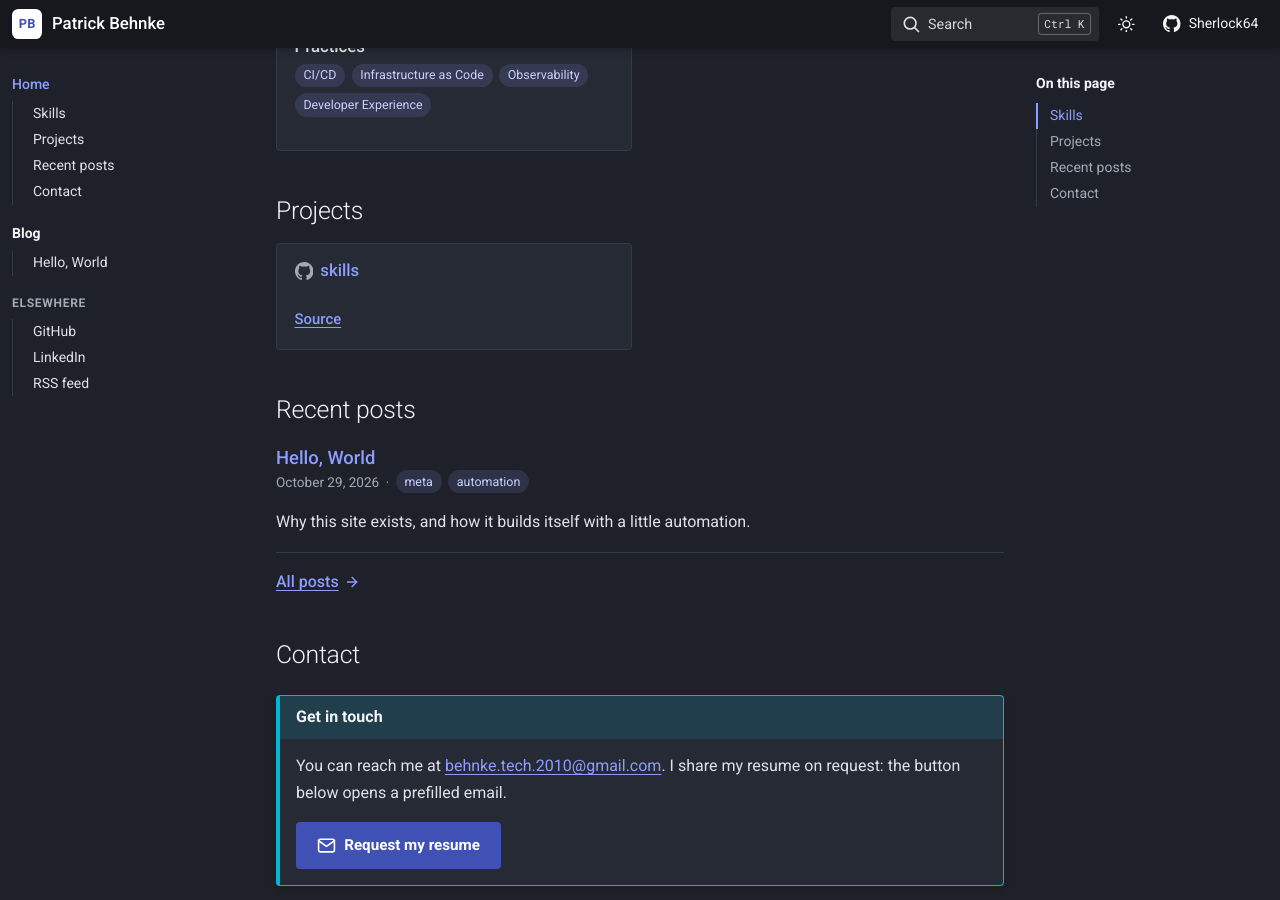
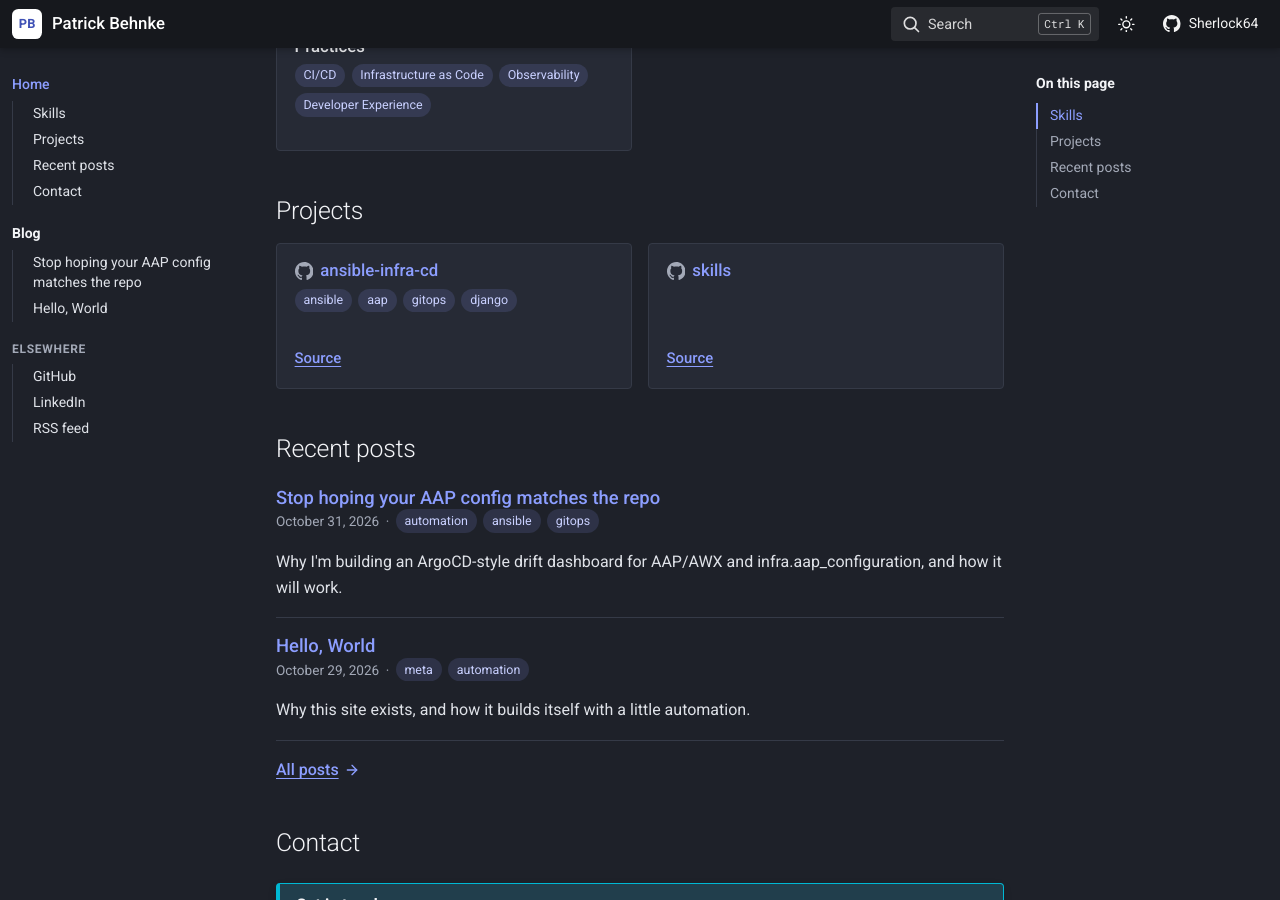
Before and after one commit to Sherlock64/portfolio, a Jekyll site: the page built from index.html, in a window 1280 px wide and 900 px high, scrolled down 627 px. Built offline with Jekyll 4.4.1, drawn with Linux system fonts in a browser that asks for light colours; part of the change alters nothing that is shown.

Commit message:
Add post: Stop hoping your AAP config matches the repo
Also add ansible-infra-cd to the Projects list.

Co-Authored-By: Claude Opus 5.5 <noreply@anthropic.com>

````diff
--- a/_data/projects.yml
+++ b/_data/projects.yml
@@ -21,4 +21,7 @@
 #   tags: [jekyll, github-actions]
 #   featured: true
 
+- repo: Sherlock64/ansible-infra-cd
+  tags: [ansible, aap, gitops, django]
+
 - repo: Sherlock64/skills
--- /dev/null
+++ b/blog/aap-config-drift.md
@@ -0,0 +1,148 @@
+---
+title: "Stop hoping your AAP config matches the repo"
+date: 2026-10-31
+tags: [automation, ansible, gitops]
+summary: "Why I'm building an ArgoCD-style drift dashboard for AAP/AWX and infra.aap_configuration, and how it will work."
+---
+
+If you manage AAP or AWX with `infra.aap_configuration`, you have a repo that
+describes how the platform should look. You also have the platform itself, and
+a handful of people with admin rights and a browser. Those two things drift
+apart, and nothing tells you when they do.
+
+I've lived with that gap for a long time, so I started building
+[ansible-infra-cd](https://github.com/Sherlock64/ansible-infra-cd): an
+ArgoCD-style tool where the repo is the source of truth, AAP is the target, and
+a dashboard shows you exactly where they disagree. Visibility beats hope.
+
+## Pushing config isn't the same as knowing it's applied
+
+There are plenty of ways to get config from a repo into AAP. A webhook on
+merge, a scheduled job template, Event-Driven Ansible reacting to a push. At
+work we use AAP and I've built some of those myself. They work. They push.
+
+What they don't do is tell you anything afterwards. Here's the classic case:
+
+1. Someone opens a job template in the UI and "just quickly" changes the
+   inventory or adds an extra var to fix something.
+2. They don't commit it. Maybe they meant to. They definitely meant to.
+3. The repo still says the old thing. AAP says the new thing.
+4. Next config run either quietly reverts their fix, or never touches that
+   object and the difference lives on forever.
+
+Either way you find out when something breaks, not when it changed. Until then
+you're just *hoping* it's all correct and no one has been messing with it.
+(There's always someone. So many troublemakers.)
+
+## Borrowing the ArgoCD model
+
+What I like about ArgoCD isn't any single feature. It's the feel: everything is
+at your fingertips and reported on. You open it and you know which apps are
+synced, which have drifted, and what the diff is. You sync now, or let it sync
+on its own.
+
+ansible-infra-cd applies that model to AAP:
+
+- **Desired state:** a config-as-code repo written for `infra.aap_configuration`.
+- **Live state:** your AAP or AWX instance, read through its API.
+- **The diff:** per object, so you can see *what* someone changed, not just
+  that something did.
+- **Sync:** push the repo's config to AAP on demand, or schedule it through the
+  API.
+
+The dashboard is for more than the person on call. An overview page shows
+health, drift counts, sync success rate, and recent activity, which means a
+manager can glance at it and see when a team isn't doing what they're supposed
+to. A visibly happy system makes a happy engineer, and a visibly unhappy one
+makes for a short, specific conversation.
+
+## How drift detection will work
+
+The obvious approach is to run the collection in check mode and read the
+result. Unfortunately `infra.aap_configuration` doesn't implement check mode
+properly, so I compute drift in Python instead:
+
+1. **Parse the repo.** Read the collection's variable files (the
+   `controller_*` and `gateway_*` vars) into a normalized model keyed by
+   object kind and name.
+2. **Pull live state.** Read-only, paginated GETs against the controller and
+   gateway APIs.
+3. **Compare.** Classify each object as one of:
+   - `synced`: matches
+   - `drifted`: exists in both, with a field-level diff
+   - `missing`: in the repo, not in AAP
+   - `extra`: in AAP, not in the repo (what you'd prune)
+4. **Store and show.** Save results per repository and run the check on a
+   schedule and on demand.
+
+So for a repo entry like this:
+
+```yaml
+controller_templates:
+  - name: "Patch web servers"
+    job_type: run
+    inventory: "Production"
+    project: "Ops playbooks"
+    playbook: "patch.yml"
+```
+
+the tool looks up "Patch web servers" in AAP and compares field by field. If
+someone swapped the inventory in the UI, that template shows up as `drifted`
+with the inventory as the changed field.
+
+> Avoiding false alarms
+>
+> AAP fills in defaults and server-side fields the repo never mentions, and it
+> never returns secret values. The comparison normalizes defaults and only
+> checks that secrets are present, otherwise every credential would look
+> drifted forever.
+{: .admonition .note}
+
+Each repository also gets a flowchart of its objects and their dependencies
+(organizations to credentials and inventories, projects and inventories to job
+templates, templates to workflows) colored by status. If a credential is
+drifted, you see every template that depends on it.
+
+## Where it stands and what's next
+
+Being honest about the state of things: the scaffold is up, and the core isn't
+written yet. Today it's a Django app with a PatternFly frontend, Celery for
+background jobs, Postgres and Redis, all running under Podman Compose. Login,
+the overview page, the repository list, and a settings page with a working
+"Test connection" against AAP or AWX all work. The flowchart still runs on
+sample data.
+
+If you want to poke at it:
+
+```bash
+git clone https://github.com/Sherlock64/ansible-infra-cd.git
+cd ansible-infra-cd
+make up          # web, worker, beat, postgres, redis on :8000
+make superuser   # create your login
+make seed        # optional demo data
+```
+
+The roadmap, roughly in order:
+
+1. Repository management and git access, with credentials encrypted in the
+   database.
+2. Drift detection, as described above.
+3. Sync from repo to AAP, with a diff to confirm before applying and pruning
+   behind an explicit opt-in.
+4. Export from AAP back to a repo.
+
+That last one is the piece I'm most excited about. People like to tinker in
+the UI, and that's fine for figuring things out. When it's time to go to
+production, they export what they built into a new branch and open a pull
+request, never pushing straight to main. Then it gets deployed from the repo,
+set up correctly, like everything else.
+
+## A visibly happy system
+
+Webhooks, schedules, and EDA get your config into AAP. They don't tell you
+whether it stayed there. I want a page that answers "does AAP match the repo?"
+at a glance, with a diff when the answer is no.
+
+If you run AAP with `infra.aap_configuration` and have opinions on what that
+page should show, the [repo](https://github.com/Sherlock64/ansible-infra-cd)
+is open. I'll write more as the drift engine comes together.
````
